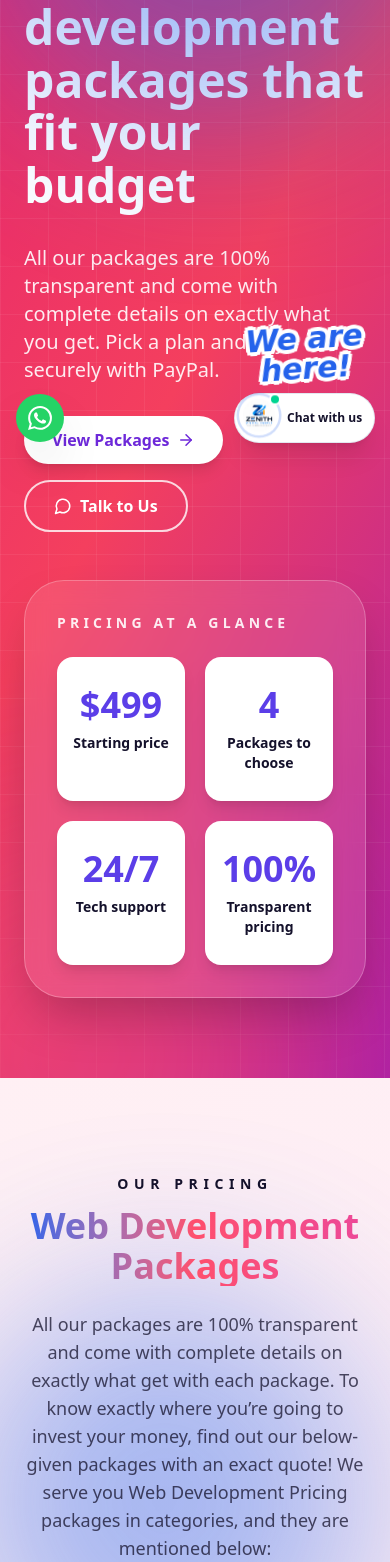
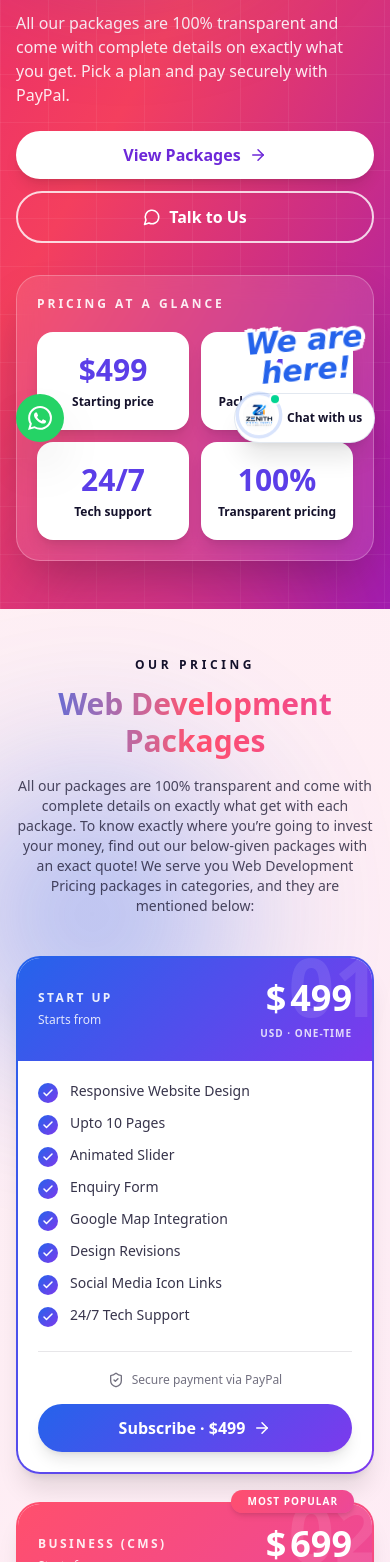
Before and after one commit to Sanjib567/zenith-digital, a Next.js app: page /company/pricing in a window 390 px wide. Shown: the part 386-1948 px from the top of the page. Built offline with nearby package versions, Linux system fonts and the light colour scheme.

Commit message:
Mobile responsive pricing, technologies and hero sections; animated hero background

```diff
--- a/src/components/Hero.tsx
+++ b/src/components/Hero.tsx
@@ -1,4 +1,3 @@
-
 import Link from "next/link";
 import HeroVisual from "@/components/HeroVisual";
 import CountUp from "@/components/CountUp";
@@ -12,9 +11,19 @@ const heroStats = [
 
 export default function Hero() {
   return (
-    <section className="bg-gradient-to-br from-white via-blue-50 to-rose-50 pb-5 pt-3 lg:flex lg:items-center lg:pb-8 lg:pt-4">
-      <div className="mx-auto grid w-full max-w-7xl items-center gap-5 px-5 sm:px-6 lg:grid-cols-2 lg:gap-8">
+    <section className="relative isolate overflow-hidden bg-gradient-to-br from-white via-blue-50 to-rose-50 pb-5 pt-3 lg:flex lg:items-center lg:pb-8 lg:pt-4">
+      {/* ───────── Animated background ───────── */}
+      <div aria-hidden className="pointer-events-none absolute inset-0 -z-10">
+        {/* Faint moving dot grid, fades out toward the edges */}
+        <div className="hb-grid absolute inset-0" />
 
+        {/* Soft drifting colour blobs */}
+        <span className="hb-blob hb-blob-blue" />
+        <span className="hb-blob hb-blob-violet" />
+        <span className="hb-blob hb-blob-pink" />
+      </div>
+
+      <div className="relative z-10 mx-auto grid w-full max-w-7xl items-center gap-5 px-5 sm:px-6 lg:grid-cols-2 lg:gap-8">
         <div className="text-center lg:text-left">
           <h1 className="font-[var(--font-heading)] text-[22px] font-extrabold leading-[1.2] text-brand-navy sm:text-[28px] md:text-[33px] lg:text-[35px] xl:text-[40px]">
             Your Trusted Partner for{" "}
@@ -50,7 +59,7 @@ export default function Hero() {
             </Link>
           </div>
 
-   <div className="relative -top-5 mt-5 grid grid-cols-4 gap-2 border-t border-slate-200 pt-3 sm:gap-4 lg:mt-7">
+          <div className="relative -top-5 mt-5 grid grid-cols-4 gap-2 border-t border-slate-200 pt-3 sm:gap-4 lg:mt-7">
             {heroStats.map((s) => (
               <div key={s.label} className="text-center lg:text-left">
                 <p className="font-[var(--font-heading)] text-base font-extrabold text-brand-blue sm:text-xl md:text-2xl">
@@ -69,8 +78,57 @@ export default function Hero() {
             <HeroVisual />
           </div>
         </div>
+      </div>
 
-      </div>
+      <style>{`
+        /* Dot grid: drifts slowly, masked so it fades toward the edges */
+        .hb-grid {
+          background-image: radial-gradient(rgba(37, 99, 235, 0.22) 1.2px, transparent 1.2px);
+          background-size: 28px 28px;
+          opacity: 0.55;
+          -webkit-mask-image: radial-gradient(ellipse 80% 70% at 50% 45%, #000 30%, transparent 100%);
+          mask-image: radial-gradient(ellipse 80% 70% at 50% 45%, #000 30%, transparent 100%);
+          animation: hbGrid 30s linear infinite;
+        }
+
+        /* Soft blurred colour blobs */
+        .hb-blob {
+          position: absolute;
+          border-radius: 9999px;
+          filter: blur(70px);
+          opacity: 0.35;
+          will-change: transform;
+        }
+        .hb-blob-blue {
+          width: 320px; height: 320px; background: #2563eb;
+          top: -90px; left: -80px;
+          animation: hbFloatA 22s ease-in-out infinite;
+        }
+        .hb-blob-violet {
+          width: 280px; height: 280px; background: #7c3aed;
+          top: 35%; right: -70px;
+          animation: hbFloatB 26s ease-in-out infinite;
+        }
+        .hb-blob-pink {
+          width: 300px; height: 300px; background: #ec4899;
+          bottom: -100px; left: 30%;
+          animation: hbFloatA 28s ease-in-out infinite reverse;
+        }
+
+        @media (min-width: 1024px) {
+          .hb-blob-blue   { width: 460px; height: 460px; top: -140px; left: -120px; }
+          .hb-blob-violet { width: 420px; height: 420px; right: -110px; }
+          .hb-blob-pink   { width: 440px; height: 440px; bottom: -160px; }
+        }
+
+        @keyframes hbGrid  { from { background-position: 0 0; } to { background-position: 56px 56px; } }
+        @keyframes hbFloatA { 0%,100% { transform: translate(0,0) scale(1); } 50% { transform: translate(70px,50px) scale(1.12); } }
+        @keyframes hbFloatB { 0%,100% { transform: translate(0,0) scale(1); } 50% { transform: translate(-60px,40px) scale(1.15); } }
+
+        @media (prefers-reduced-motion: reduce) {
+          .hb-grid, .hb-blob { animation: none; }
+        }
+      `}</style>
     </section>
   );
 }
--- a/src/components/PricingPage.tsx
+++ b/src/components/PricingPage.tsx
@@ -173,9 +173,9 @@ function GlanceTile({
   return (
     <div
       onMouseEnter={() => setHover((h) => h + 1)}
-      className="cursor-default rounded-2xl bg-white px-4 py-7 text-center shadow-lg transition hover:-translate-y-1"
+      className="cursor-default rounded-2xl bg-white px-2 py-5 text-center shadow-lg transition hover:-translate-y-1 sm:px-4 sm:py-7"
     >
-      <p className="text-4xl font-extrabold tabular-nums text-[#5b3ee8]">
+      <p className="text-3xl font-extrabold tabular-nums text-[#5b3ee8] sm:text-4xl">
         <Counter
           end={item.end}
           prefix={item.prefix}
@@ -183,7 +183,9 @@ function GlanceTile({
           trigger={run + hover}
         />
       </p>
-      <p className="mt-2 text-sm font-semibold text-brand-navy">{item.label}</p>
+      <p className="mt-1.5 text-xs font-semibold text-brand-navy sm:mt-2 sm:text-sm">
+        {item.label}
+      </p>
     </div>
   );
 }
@@ -209,7 +211,7 @@ function GlanceStats() {
   }, []);
 
   return (
-    <div ref={ref} className="mt-6 grid grid-cols-2 gap-5">
+    <div ref={ref} className="mt-5 grid grid-cols-2 gap-3 sm:mt-6 sm:gap-5">
       {glance.map((g) => (
         <GlanceTile key={g.label} item={g} run={run} />
       ))}
@@ -220,39 +222,39 @@ function GlanceStats() {
 export default function PricingPage() {
   return (
     <>
-      {/* ───────── HERO (same look as About Us) ───────── */}
+      {/* ───────── HERO ───────── */}
       <section className="zp-hero relative isolate overflow-hidden text-white">
         <div aria-hidden className="zp-grid absolute inset-0 -z-10" />
         <span aria-hidden className="zp-glow zp-glow-a" />
         <span aria-hidden className="zp-glow zp-glow-b" />
 
-        <div className="mx-auto grid max-w-7xl items-center gap-12 px-6 py-20 lg:grid-cols-[1.15fr_0.85fr]">
-          <div>
-            <nav className="text-sm font-bold text-white/90">
+        <div className="mx-auto grid max-w-7xl items-center gap-8 px-4 py-12 sm:px-6 md:py-20 lg:grid-cols-[1.15fr_0.85fr] lg:gap-12">
+          <div className="min-w-0">
+            <nav className="text-xs font-bold text-white/90 sm:text-sm">
               <Link href="/" className="hover:underline">Home</Link>
-              <span className="mx-2 text-white/60">/</span>
+              <span className="mx-1.5 text-white/60 sm:mx-2">/</span>
               <Link href="/menu/company/about-us" className="hover:underline">Company</Link>
-              <span className="mx-2 text-white/60">/</span>
+              <span className="mx-1.5 text-white/60 sm:mx-2">/</span>
               <span>Our Pricing</span>
             </nav>
 
-            <span className="mt-8 inline-flex items-center gap-2 rounded-full border border-white/30 bg-white/10 px-5 py-3 text-sm font-extrabold uppercase tracking-[0.3em] backdrop-blur">
-              <Sparkles size={16} /> Transparent Pricing
+            <span className="mt-6 inline-flex items-center gap-2 rounded-full border border-white/30 bg-white/10 px-4 py-2 text-[11px] font-extrabold uppercase tracking-[0.2em] backdrop-blur sm:mt-8 sm:px-5 sm:py-3 sm:text-sm sm:tracking-[0.3em]">
+              <Sparkles size={14} /> Transparent Pricing
             </span>
 
-            <h1 className="mt-8 font-[var(--font-heading)] text-5xl font-extrabold leading-[1.1] md:text-7xl">
+            <h1 className="mt-5 font-[var(--font-heading)] text-[2rem] font-extrabold leading-[1.15] sm:mt-8 sm:text-5xl md:text-7xl md:leading-[1.1]">
               Web development packages that fit your budget
             </h1>
 
-            <p className="mt-8 max-w-2xl text-xl font-medium text-white/90">
+            <p className="mt-5 max-w-2xl text-base font-medium text-white/90 sm:mt-8 sm:text-xl">
               All our packages are 100% transparent and come with complete details on exactly what
               you get. Pick a plan and pay securely with PayPal.
             </p>
 
-            <div className="mt-8 flex flex-wrap gap-4">
+            <div className="mt-6 flex flex-col gap-3 sm:mt-8 sm:flex-row sm:flex-wrap sm:gap-4">
               <a
                 href="#packages"
-                className="inline-flex items-center gap-2 rounded-full bg-white px-7 py-3 font-bold text-[#6d28d9] shadow-lg transition hover:scale-105"
+                className="inline-flex items-center justify-center gap-2 rounded-full bg-white px-7 py-3 font-bold text-[#6d28d9] shadow-lg transition hover:scale-105"
               >
                 View Packages <ArrowRight size={18} />
               </a>
@@ -260,7 +262,7 @@ export default function PricingPage() {
                 href={`https://wa.me/${siteConfig.whatsapp}`}
                 target="_blank"
                 rel="noopener noreferrer"
-                className="inline-flex items-center gap-2 rounded-full border-2 border-white/80 px-7 py-3 font-bold text-white transition hover:bg-white/15"
+                className="inline-flex items-center justify-center gap-2 rounded-full border-2 border-white/80 px-7 py-3 font-bold text-white transition hover:bg-white/15"
               >
                 <MessageCircle size={18} /> Talk to Us
               </a>
@@ -268,8 +270,8 @@ export default function PricingPage() {
           </div>
 
           {/* Glass card */}
-          <div className="rounded-[2.5rem] border border-white/25 bg-white/10 p-8 shadow-2xl backdrop-blur-md">
-            <p className="text-sm font-extrabold uppercase tracking-[0.3em] text-white/90">
+          <div className="min-w-0 rounded-3xl border border-white/25 bg-white/10 p-5 shadow-2xl backdrop-blur-md sm:rounded-[2.5rem] sm:p-8">
+            <p className="text-xs font-extrabold uppercase tracking-[0.25em] text-white/90 sm:text-sm sm:tracking-[0.3em]">
               Pricing at a glance
             </p>
             <GlanceStats />
@@ -277,23 +279,26 @@ export default function PricingPage() {
         </div>
       </section>
 
-      {/* ───────── PRICING (new horizontal style) ───────── */}
-      <section id="packages" className="zp-light relative isolate overflow-hidden py-24">
+      {/* ───────── PRICING ───────── */}
+      <section
+        id="packages"
+        className="zp-light relative isolate overflow-hidden pb-28 pt-12 sm:py-24"
+      >
         <div aria-hidden className="pointer-events-none absolute inset-0 -z-10">
           <span className="zp-blob zp-b-blue" />
           <span className="zp-blob zp-b-red" />
           <span className="zp-blob zp-b-pink" />
         </div>
 
-        <div className="mx-auto max-w-6xl px-6">
+        <div className="mx-auto max-w-6xl px-4 sm:px-6">
           <div className="text-center">
-            <p className="text-sm font-extrabold uppercase tracking-[0.4em] text-brand-navy">
+            <p className="text-xs font-extrabold uppercase tracking-[0.3em] text-brand-navy sm:text-sm sm:tracking-[0.4em]">
               Our Pricing
             </p>
-            <h2 className="mt-3 bg-gradient-to-r from-[#2563eb] via-[#ff4f6d] to-[#ec4899] bg-clip-text font-[var(--font-heading)] text-4xl font-extrabold text-transparent md:text-5xl">
+            <h2 className="mt-3 bg-gradient-to-r from-[#2563eb] via-[#ff4f6d] to-[#ec4899] bg-clip-text font-[var(--font-heading)] text-3xl font-extrabold leading-tight text-transparent md:text-5xl">
               Web Development Packages
             </h2>
-            <p className="mx-auto mt-6 max-w-4xl text-lg text-brand-navy/75">
+            <p className="mx-auto mt-4 max-w-4xl text-sm text-brand-navy/75 sm:mt-6 sm:text-lg">
               All our packages are 100% transparent and come with complete details on exactly what
               get with each package. To know exactly where you’re going to invest your money, find
               out our below-given packages with an exact quote! We serve you Web Development
@@ -301,7 +306,7 @@ export default function PricingPage() {
             </p>
           </div>
 
-          <div className="mt-16 space-y-8">
+          <div className="mt-10 space-y-7 sm:mt-16 sm:space-y-8">
             {plans.map((p, i) => (
               <div
                 key={p.name}
@@ -309,65 +314,78 @@ export default function PricingPage() {
                   backgroundImage: `linear-gradient(135deg, ${p.from}, ${p.to})`,
                   animationDelay: `${i * 140}ms`,
                 }}
-                className="zp-card relative rounded-[2rem] p-[2px] shadow-xl transition duration-300 hover:-translate-y-1 hover:shadow-2xl"
+                className="zp-card relative rounded-3xl p-[2px] shadow-xl transition duration-300 hover:-translate-y-1 hover:shadow-2xl sm:rounded-[2rem]"
               >
                 {p.popular && (
                   <span
                     style={{ backgroundImage: `linear-gradient(135deg, ${p.from}, ${p.to})` }}
-                    className="absolute -top-3 right-8 z-10 rounded-full px-5 py-1 text-xs font-extrabold uppercase tracking-widest text-white shadow-md"
+                    className="absolute -top-3 right-5 z-10 rounded-full px-4 py-1 text-[10px] font-extrabold uppercase tracking-widest text-white shadow-md sm:right-8 sm:px-5 sm:text-xs"
                   >
                     Most Popular
                   </span>
                 )}
 
-                <div className="grid overflow-hidden rounded-[calc(2rem-2px)] bg-white md:grid-cols-[300px_1fr]">
-                  {/* Price panel */}
+                <div className="grid overflow-hidden rounded-[calc(1.5rem-2px)] bg-white sm:rounded-[calc(2rem-2px)] md:grid-cols-[300px_1fr]">
+                  {/* Price panel: compact row on mobile, tall column on desktop */}
                   <div
                     style={{ backgroundImage: `linear-gradient(135deg, ${p.from}, ${p.to})` }}
-                    className="relative flex flex-col justify-center overflow-hidden p-8 text-white"
+                    className="relative flex items-center justify-between gap-4 overflow-hidden px-5 py-5 text-white md:flex-col md:items-start md:justify-center md:p-8"
                   >
-                    <span className="absolute -right-4 -top-6 text-[8rem] font-black leading-none text-white/15">
+                    <span className="pointer-events-none absolute -right-2 -top-3 text-[5rem] font-black leading-none text-white/10 md:-right-4 md:-top-6 md:text-[8rem] md:text-white/15">
                       {p.no}
                     </span>
-                    <p className="relative text-sm font-bold uppercase tracking-[0.3em] text-white/85">
-                      {p.name}
-                    </p>
-                    <p className="relative mt-5 text-sm font-medium text-white/85">Starts from</p>
-                    <p className="relative text-6xl font-extrabold leading-none">
-                      <sup className="mr-1 align-top text-2xl">$</sup>
-                      {p.price}
-                    </p>
-                    <p className="relative mt-3 text-xs font-semibold uppercase tracking-widest text-white/80">
-                      USD · one-time
-                    </p>
+
+                    {/* Left: plan name + label */}
+                    <div className="relative min-w-0">
+                      <p className="text-xs font-bold uppercase tracking-[0.2em] text-white/90 md:text-sm md:tracking-[0.3em]">
+                        {p.name}
+                      </p>
+                      <p className="mt-1.5 text-xs font-medium text-white/85 md:mt-5 md:text-sm">
+                        Starts from
+                      </p>
+                    </div>
+
+                    {/* Right: price + currency note */}
+                   <div className="relative shrink-0 text-right md:text-left">
+  <p className="flex items-baseline justify-end font-extrabold leading-none md:justify-start">
+    <span className="mr-1 text-4xl md:mr-1.5 md:text-5xl">$</span>
+    <span className="text-4xl md:text-6xl">{p.price}</span>
+  </p>
+  <p className="mt-2 text-[10px] font-semibold uppercase tracking-widest text-white/80 md:mt-3 md:text-xs">
+    USD · one-time
+  </p>
+</div>
                   </div>
 
                   {/* Features + button */}
-                  <div className="flex flex-col p-8">
-                    <ul className="grid flex-1 gap-x-8 gap-y-3 sm:grid-cols-2">
+                  <div className="flex min-w-0 flex-col p-5 sm:p-8">
+                    <ul className="grid flex-1 grid-cols-1 gap-x-8 gap-y-2.5 sm:grid-cols-2 sm:gap-y-3">
                       {p.features.map((f) => (
-                        <li key={f} className="flex items-center gap-3 font-medium text-brand-navy/85">
+                        <li
+                          key={f}
+                          className="flex items-start gap-3 text-sm font-medium text-brand-navy/85 sm:items-center sm:text-base"
+                        >
                           <span
                             style={{ backgroundImage: `linear-gradient(135deg, ${p.from}, ${p.to})` }}
-                            className="flex h-6 w-6 shrink-0 items-center justify-center rounded-full text-white"
+                            className="mt-0.5 flex h-5 w-5 shrink-0 items-center justify-center rounded-full text-white sm:mt-0 sm:h-6 sm:w-6"
                           >
-                            <Check size={14} strokeWidth={3} />
+                            <Check size={12} strokeWidth={3} />
                           </span>
-                          {f}
+                          <span className="min-w-0">{f}</span>
                         </li>
                       ))}
                     </ul>
 
-                    <div className="mt-8 flex flex-wrap items-center justify-between gap-4 border-t border-brand-navy/10 pt-6">
-                      <p className="flex items-center gap-2 text-sm text-brand-navy/60">
-                        <ShieldCheck size={18} /> Secure payment via PayPal
+                    <div className="mt-6 flex flex-col items-stretch gap-4 border-t border-brand-navy/10 pt-5 sm:mt-8 sm:flex-row sm:flex-wrap sm:items-center sm:justify-between sm:pt-6">
+                      <p className="flex items-center justify-center gap-2 text-xs text-brand-navy/60 sm:justify-start sm:text-sm">
+                        <ShieldCheck size={16} /> Secure payment via PayPal
                       </p>
                       <a
                         href={payLink(p)}
                         target="_blank"
                         rel="noopener noreferrer"
                         style={{ backgroundImage: `linear-gradient(135deg, ${p.from}, ${p.to})` }}
-                        className="inline-flex items-center gap-2 rounded-full px-8 py-3 text-lg font-bold text-white shadow-lg transition hover:scale-105"
+                        className="inline-flex w-full items-center justify-center gap-2 rounded-full px-6 py-3 text-base font-bold text-white shadow-lg transition hover:scale-105 sm:w-auto sm:px-8 sm:text-lg"
                       >
                         Subscribe · ${p.price} <ArrowRight size={18} />
                       </a>
@@ -413,6 +431,12 @@ export default function PricingPage() {
         @keyframes zpFloatB { 0%,100% { transform: translate(0,0) scale(1); } 50% { transform: translate(-100px,60px) scale(1.2); } }
         @keyframes zpIn { to { opacity: 1; transform: translateY(0); } }
 
+        /* Smaller background glows on phones */
+        @media (max-width: 640px) {
+          .zp-glow-a, .zp-b-blue { width: 240px; height: 240px; }
+          .zp-glow-b, .zp-b-red, .zp-b-pink { width: 220px; height: 220px; }
+        }
+
         @media (prefers-reduced-motion: reduce) {
           .zp-hero, .zp-light, .zp-glow, .zp-blob, .zp-card { animation: none; opacity: 1; transform: none; }
         }
--- a/src/components/TechPage.tsx
+++ b/src/components/TechPage.tsx
@@ -202,24 +202,32 @@ export default function TechPage({ tech }: { tech: Tech }) {
           />
         </Reveal>
 
-        {/* Compact logo spotlight */}
+        {/* Logo spotlight: logo on top, tagline in its own strip below */}
         <Reveal delay={0.1}>
+          <div className="mt-10 overflow-hidden rounded-3xl bg-white shadow-xl ring-1 ring-slate-200 md:mt-12 md:rounded-[2rem]">
+            {/* Logo area */}
             <div
-            className="relative mt-12 flex h-52 w-full items-center justify-center overflow-hidden rounded-[2rem] shadow-xl ring-1 ring-white md:h-60"
+              className="relative flex h-44 items-center justify-center overflow-hidden md:h-56"
               style={{ background: `linear-gradient(135deg, ${group.tone.from}, ${group.tone.to})` }}
             >
               <div className="tp-grid absolute inset-0 opacity-30" />
               <TechLogo
                 slug={slug}
                 name={tech.name}
-              className="relative h-32 w-32 rounded-3xl shadow-2xl md:h-36 md:w-36"
+                className="relative h-28 w-28 rounded-3xl shadow-2xl md:h-36 md:w-36"
                 logoClassName="h-3/5 w-3/5"
               />
-            <div className="absolute bottom-4 left-5 right-5 flex flex-wrap items-end justify-between gap-3">
-              <p className="max-w-lg font-[var(--font-heading)] text-xl font-extrabold text-white drop-shadow-lg md:text-2xl">
+            </div>
+
+            {/* Tagline strip */}
+            <div className="flex flex-col gap-3 px-5 py-4 sm:flex-row sm:items-center sm:justify-between md:px-7 md:py-5">
+              <p className="font-[var(--font-heading)] text-base font-extrabold leading-snug text-slate-900 md:text-xl">
                 {tech.tagline}
               </p>
-              <span className="rounded-full bg-white/90 px-3 py-1.5 text-xs font-extrabold uppercase tracking-widest text-brand-navy shadow-lg">
+              <span
+                className="w-fit shrink-0 rounded-full px-3.5 py-1.5 text-[11px] font-extrabold uppercase tracking-widest text-white shadow-md md:text-xs"
+                style={{ background: `linear-gradient(135deg, ${group.tone.from}, ${group.tone.to})` }}
+              >
                 {tech.name}
               </span>
             </div>
```
Lines whose indentation alone changed are shown as unchanged.
